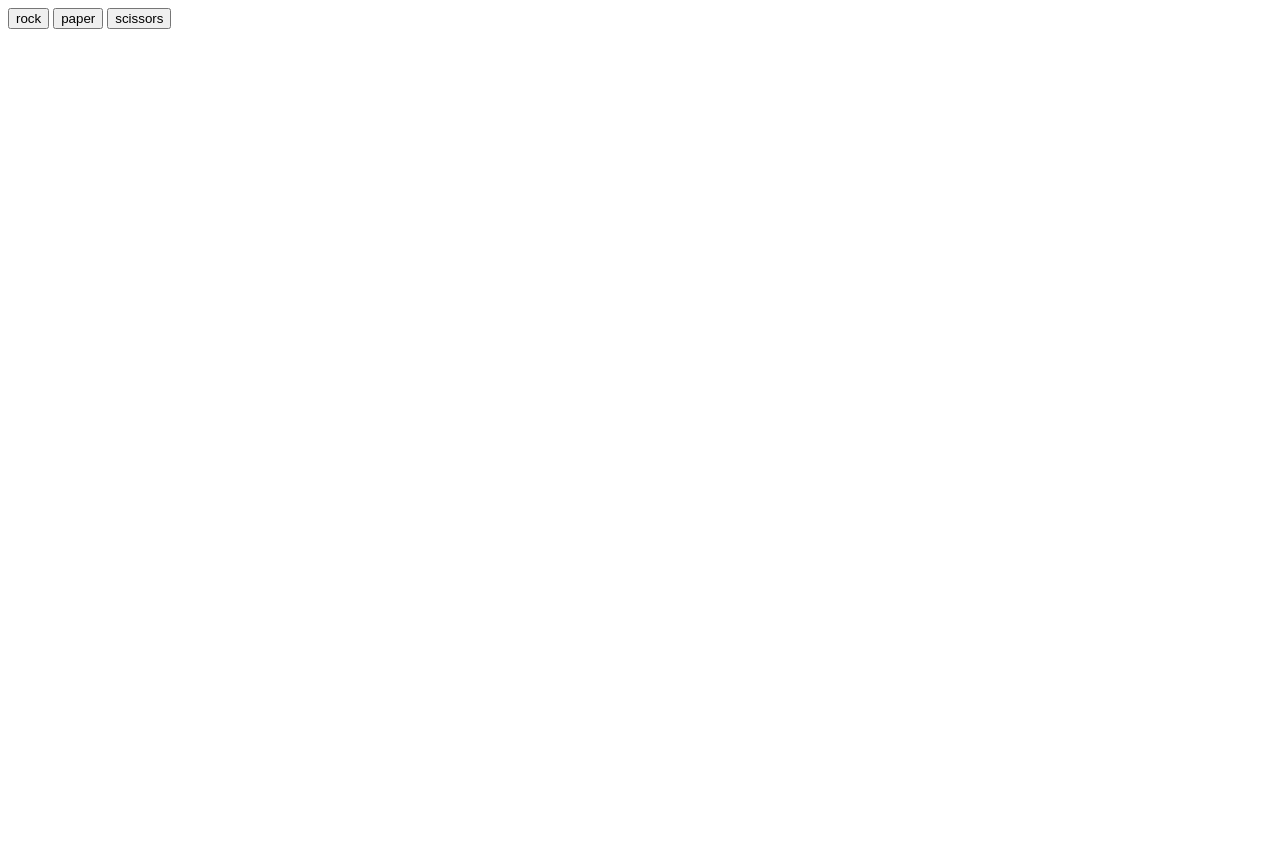
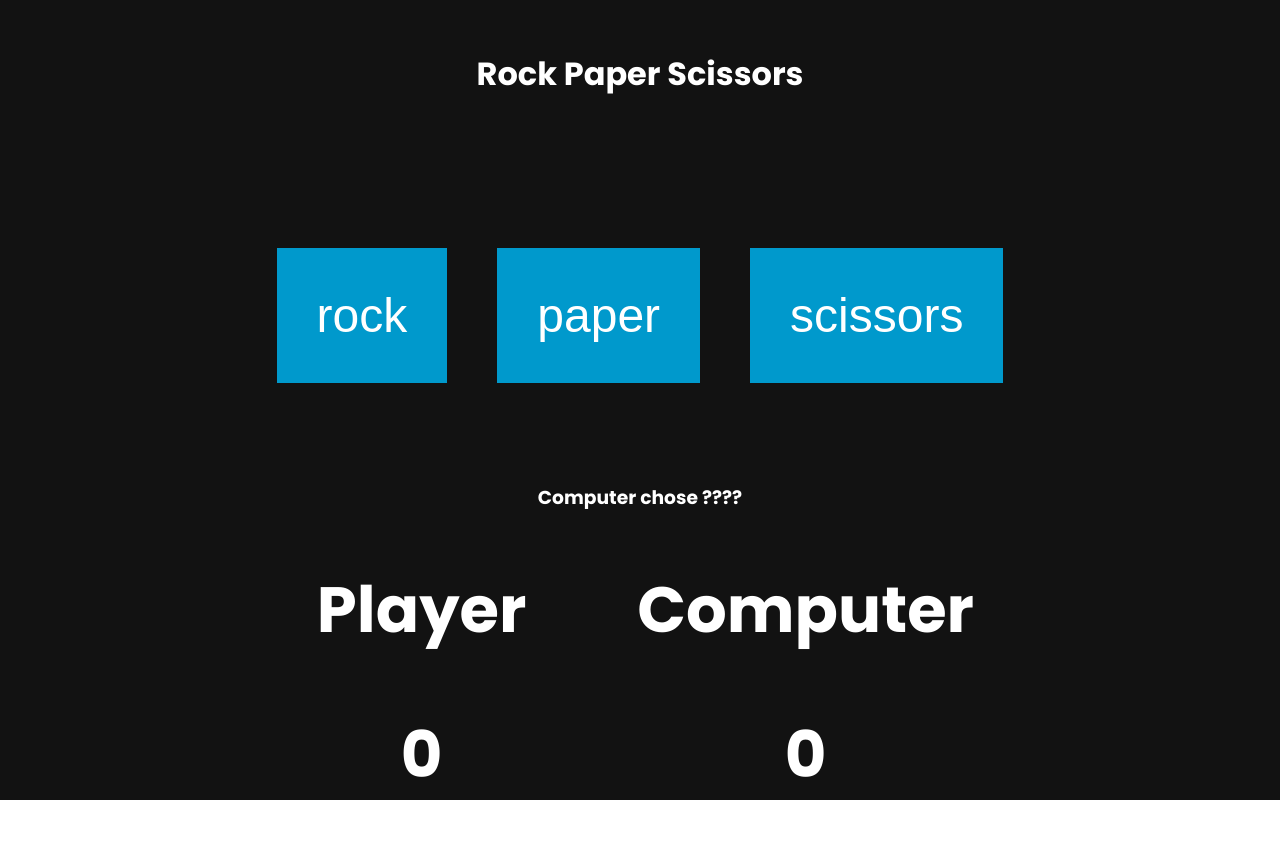
Before and after one commit to markojanja/RPC_game, a plain HTML site: page index.html in a window 1280 px wide. Before the commit the page ends 800 px from the top, so only its background shows below. Drawn offline with Linux system fonts and the light colour scheme; a web font is replaced by a local one.

Commit message:
added css, html structure, and re-done app.js

```diff
--- a/app.js
+++ b/app.js
@@ -3,6 +3,11 @@
 const rock = "rock";
 const paper = "paper";
 const scissors = "scissors";
+const playerScr = document.getElementById('plyr-score')
+const computerScr = document.getElementById('comp-score')
+const cmpChoice = document.getElementById('cmp-choice')
+
+
 // computer choice
 // function that handle computer choice
 // returns string value from the list
@@ -12,7 +17,7 @@ function computerChoice() {
 
   let choice = Math.floor(Math.random() * choiceList.length);
   console.log(choiceList[choice]);
-
+  cmpChoice.innerHTML = choiceList[choice]
   return choiceList[choice];
 }
 //player choice
@@ -21,6 +26,7 @@ function playerChoice(choice) {
   let choiceValue = choice;
 
   console.log(choice);
+
   return choiceValue;
 }
 
@@ -65,11 +71,13 @@ function check_result(){
     console.log("player won")
     playerScore = 0
     computerScore = 0
+
   }
   else if(computerScore === 5){
     console.log('comp won')
     playerScore = 0
     computerScore = 0
+
   }
   else{
     console.log("battle in progress")
@@ -93,11 +101,14 @@ function game() {
 
         if (round === "player won") {
           playerScore += 1;
+          playerScr.innerHTML = playerScore
           console.log(`running score ${playerScore} - ${computerScore}`);
           check_result()
+
           return playerScore;
         } else if (round === "computer won") {
           computerScore += 1;
+          computerScr.innerHTML = computerScore
           console.log(`running score ${playerScore} - ${computerScore}`);
           check_result()
         }
--- a/index.html
+++ b/index.html
@@ -5,13 +5,32 @@
     <meta http-equiv="X-UA-Compatible" content="IE=edge">
     <meta name="viewport" content="width=device-width, initial-scale=1.0">
     <title>Rock Paper Scissors</title>
+    <link rel="stylesheet" href="main.css">
 </head>
 <body>
-    <div class="buttons">
-        <button class="btn" data-value="rock">rock</button>
-        <button class="btn" data-value="paper">paper</button>
-        <button class="btn" data-value="scissors">scissors</button>
-    </div>
+
+    <main>
+        <h1>Rock Paper Scissors</h1>
+        <div class="buttons">
+            <button class="btn" data-value="rock">rock</button>
+            <button class="btn" data-value="paper">paper</button>
+            <button class="btn" data-value="scissors">scissors</button>
+        </div>
+        <section>
+            <h3>Computer chose <span id="cmp-choice">????</span><h3></h3>
+        </section>
+        <section class="box-score">
+             <div class="player-score">
+                <h1>Player</h1>
+                <h1 id="plyr-score">0</h1>
+             </div>
+             <div class="computer-score">
+                <h1>Computer</h1>
+                <h1 id="comp-score">0</h1>
+             </div>
+        </section>
+    </main>
+
 
     <script src="app.js"></script>
 </body>
--- /dev/null
+++ b/main.css
@@ -0,0 +1,63 @@
+@import url('https://fonts.googleapis.com/css2?family=Audiowide&family=Poppins:wght@100;200;300;400;500;600;700;800;900&family=Roboto:ital,wght@0,100;0,300;0,400;0,500;1,100;1,300;1,400&family=Turret+Road:wght@200;300;400&display=swap');
+
+
+:root{
+    --primary-color:#121212;
+    --secondary-color:#0099cc;
+
+}
+
+*{
+    margin: 0;
+    padding: 0;
+}
+
+html, body{
+    font-family: 'Poppins', sans-serif;
+    box-sizing: border-box;
+    color: #ffffff;
+}
+main{
+    display: flex;
+    flex-direction: column;
+    align-items: center;
+    height: 100vh;
+    background-color: var(--primary-color);
+}
+main h1{
+    font-size: 2rem;
+    margin: 50px;
+}
+.buttons{
+    display: flex;
+    padding: 100px 0;
+    width: 60%;
+    align-items: center;
+    justify-content: center;
+    margin: 0 auto;
+}
+.btn{
+    cursor: pointer;
+    font-size: 48px;
+    border: none;
+    color: #ffffff;
+    background-color: var(--secondary-color);
+    padding: 40px;
+    margin-inline: 25px;
+}
+.box-score{
+    display: flex;
+    flex-direction: row;
+    width: 60%;
+    align-items: center;
+    justify-content: center;
+
+
+}
+.player-score, .computer-score{
+    flex: 1;
+    text-align: center;
+}
+section h1{
+    font-size: 4rem;
+}
```
